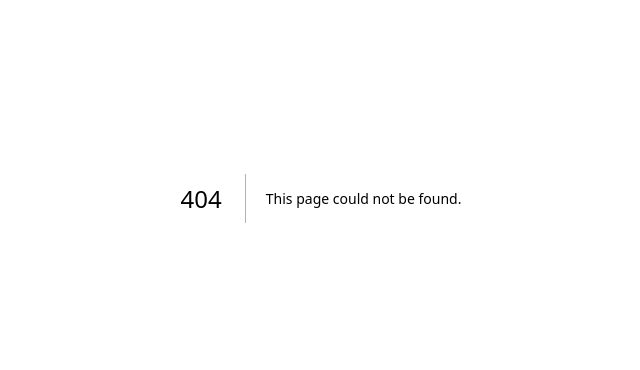
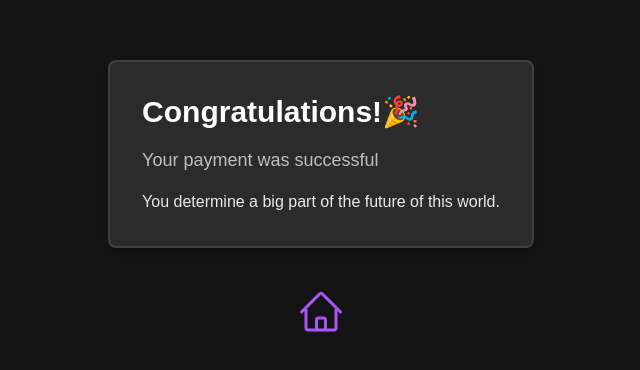
Before and after one commit to RitamSamant/Recycle-It, a Next.js app in the folder frontend/: page /admin/success in a window 1280 px wide. Before the commit this address had no page. Shown: the part 202-572 px from the top of the page, without its empty margins (319-959 px from the left). Built offline with nearby package versions, Linux system fonts and the light colour scheme; a web font is replaced by a local one.

Commit message:
Design Fix

```diff
--- a/frontend/app/admin/home/warehouse/page.jsx
+++ b/frontend/app/admin/home/warehouse/page.jsx
@@ -126,8 +126,7 @@ const ProductDetailsPage = () => {
         allowed_countries: ["US"],
       },
       mode: "payment",
-      success_url: `${origin}/success`,
-      cancel_url: `${origin}/cancel`
+      success_url: `${origin}/admin/success`,
     });
 
     if (session.url) {
--- /dev/null
+++ b/frontend/app/admin/success/page.jsx
@@ -0,0 +1,38 @@
+import React from "react";
+import Link from "next/link";
+
+const SuccessPage = () => {
+  return (
+    <div className="h-[100vh] flex flex-col items-center justify-center panel">
+      <div className="bg-white/10 border-2 border-white/10 p-8 rounded-lg shadow-md">
+        <h1 className="font-odesans-semibold text-white text-3xl font-semibold mb-4">
+          Congratulations!🎉
+        </h1>
+        <p className="text-lg mb-4 text-white/70 font-odesans-medium">
+          Your payment was successful
+        </p>
+        <p className="text-md text-white/90 font-odesans-medium">
+          You determine a big part of the future of this world.
+        </p>
+      </div>
+      <Link href="/admin/home">
+        <svg
+          xmlns="http://www.w3.org/2000/svg"
+          fill="none"
+          viewBox="0 0 24 24"
+          strokeWidth={1.5}
+          stroke="currentColor"
+          className="w-12 h-12 text-purple-500 mt-10"
+        >
+          <path
+            strokeLinecap="round"
+            strokeLinejoin="round"
+            d="M2.25 12l8.954-8.955c.44-.439 1.152-.439 1.591 0L21.75 12M4.5 9.75v10.125c0 .621.504 1.125 1.125 1.125H9.75v-4.875c0-.621.504-1.125 1.125-1.125h2.25c.621 0 1.125.504 1.125 1.125V21h4.125c.621 0 1.125-.504 1.125-1.125V9.75M8.25 21h8.25"
+          />
+        </svg>
+      </Link>
+    </div>
+  );
+};
+
+export default SuccessPage;
--- a/frontend/app/client/home/warehouse/page.jsx
+++ b/frontend/app/client/home/warehouse/page.jsx
@@ -126,8 +126,7 @@ const ProductDetailsPage = () => {
         allowed_countries: ["US"],
       },
       mode: "payment",
-      success_url: `${origin}/success`,
-      cancel_url: `${origin}/cancel`
+      success_url: `${origin}/client/success`,
     });
 
     if (session.url) {
--- /dev/null
+++ b/frontend/app/client/success/page.jsx
@@ -0,0 +1,38 @@
+import React from "react";
+import Link from "next/link";
+
+const SuccessPage = () => {
+  return (
+    <div className="h-[100vh] flex flex-col items-center justify-center panel">
+      <div className="bg-white/10 border-2 border-white/10 p-8 rounded-lg shadow-md">
+        <h1 className="font-odesans-semibold text-white text-3xl font-semibold mb-4">
+          Congratulations!🎉
+        </h1>
+        <p className="text-lg mb-4 text-white/70 font-odesans-medium">
+          Your payment was successful
+        </p>
+        <p className="text-md text-white/90 font-odesans-medium">
+          You determine a big part of the future of this world.
+        </p>
+      </div>
+      <Link href="/client/home">
+        <svg
+          xmlns="http://www.w3.org/2000/svg"
+          fill="none"
+          viewBox="0 0 24 24"
+          strokeWidth={1.5}
+          stroke="currentColor"
+          className="w-12 h-12 text-purple-500 mt-10"
+        >
+          <path
+            strokeLinecap="round"
+            strokeLinejoin="round"
+            d="M2.25 12l8.954-8.955c.44-.439 1.152-.439 1.591 0L21.75 12M4.5 9.75v10.125c0 .621.504 1.125 1.125 1.125H9.75v-4.875c0-.621.504-1.125 1.125-1.125h2.25c.621 0 1.125.504 1.125 1.125V21h4.125c.621 0 1.125-.504 1.125-1.125V9.75M8.25 21h8.25"
+          />
+        </svg>
+      </Link>
+    </div>
+  );
+};
+
+export default SuccessPage;
--- a/frontend/app/pages/Contact.jsx
+++ b/frontend/app/pages/Contact.jsx
@@ -6,7 +6,7 @@ import flower from "../../public/images/contact/flower.svg"
 const Contact = () => {
   return (
     <div className="bg-[#FDCEDF] overflow-x-hidden">
-      <div className="lg:flex justify-between lg:w-[87%] mx-auto items-center h-[85vh]">
+      <div className="lg:flex justify-between lg:w-[87%] mx-auto items-center phone:pb-10 lg:pb-0">
         <div className="flex flex-col">
           <div className="flex phone:mt-10 lg:mt-0">
             <h1 className="font-odesans-semibold phone:text-3xl lg:text-5xl lg:ml-[6.5rem] my-auto phone:px-5 lg:px-0">
@@ -20,7 +20,7 @@ const Contact = () => {
             <Image src={contact} alt="" className="lg:w-[40rem] phone:mt-5 lg:mt-9 relative" />
           </div>
         </div>
-        <div className="card rounded-lg shadow-lg py-10 lg:max-w-[30rem] phone:w-11/12 phone:mx-auto phone:px-5 lg:px-8">
+        <div className="card rounded-lg shadow-lg py-10 lg:max-w-[30rem] phone:w-11/12 phone:mx-auto phone:px-5 lg:px-8 phone:mt-8 lg:mt-0">
           <h1 className="phone:text-2xl lg:text-3xl font-odesans-semibold text-fuchsia-900 mb-6">
             Let&apos;s talk business
           </h1>
@@ -79,7 +79,7 @@ const Contact = () => {
       <div className="bg-white/30 py-5 rounded-md">
         <div className="lg:w-5/6 mx-auto flex justify-between phone:px-2 lg:px-0">
           <h1 className="font-odesans-semibold lg:text-2xl text-fuchsia-700 opacity-70">©Recycle It</h1>
-          <div className="flex font-garamond-regular lg:text-lg gap-5 opacity-80 text-fuchsia-950">
+          <div className="flex font-garamond-regular lg:text-lg phone:gap-2 lg:gap-5 opacity-80 text-fuchsia-950">
             <p>Privacy Policy</p>
             <p>About</p>
             <p>Terms & Condition</p>
```
